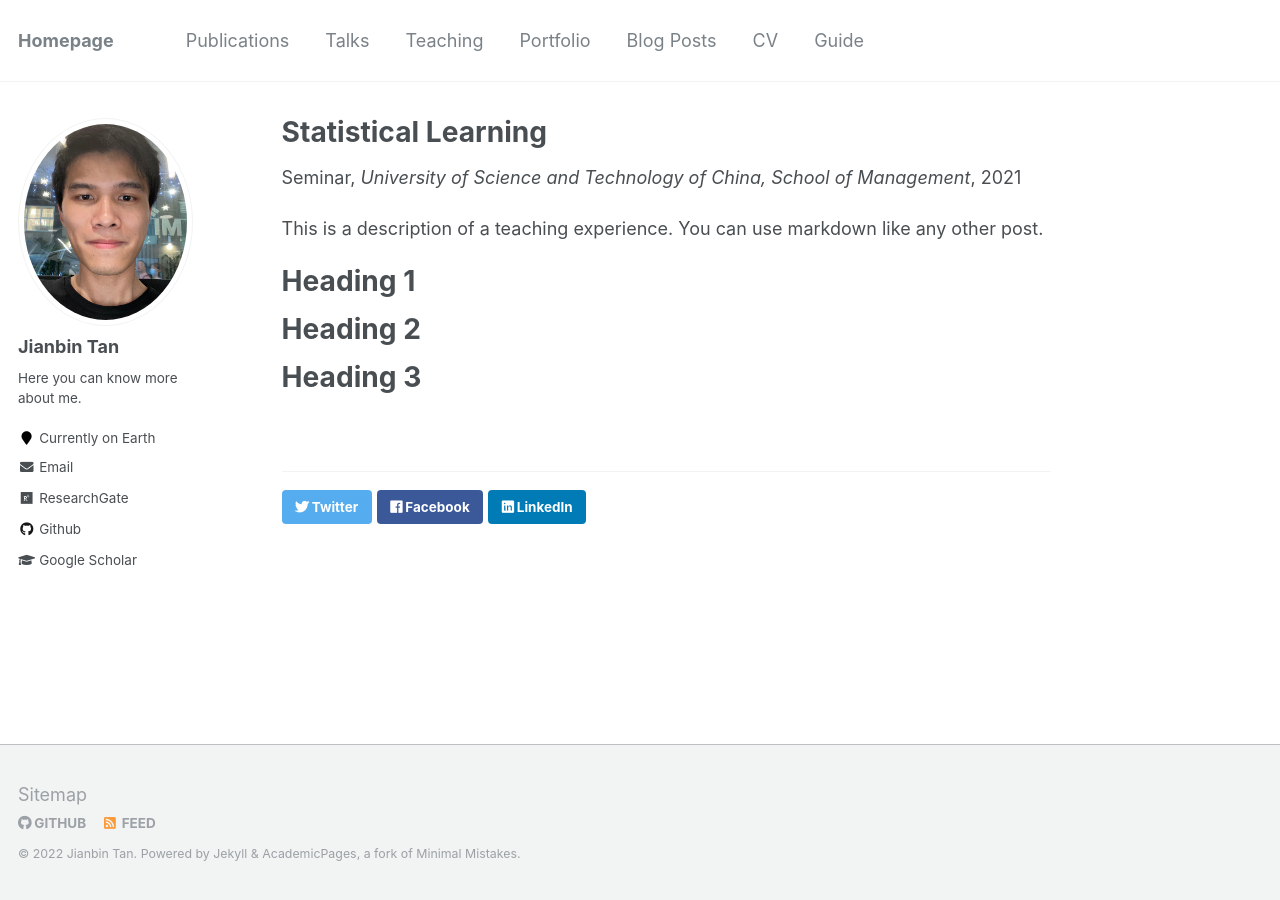
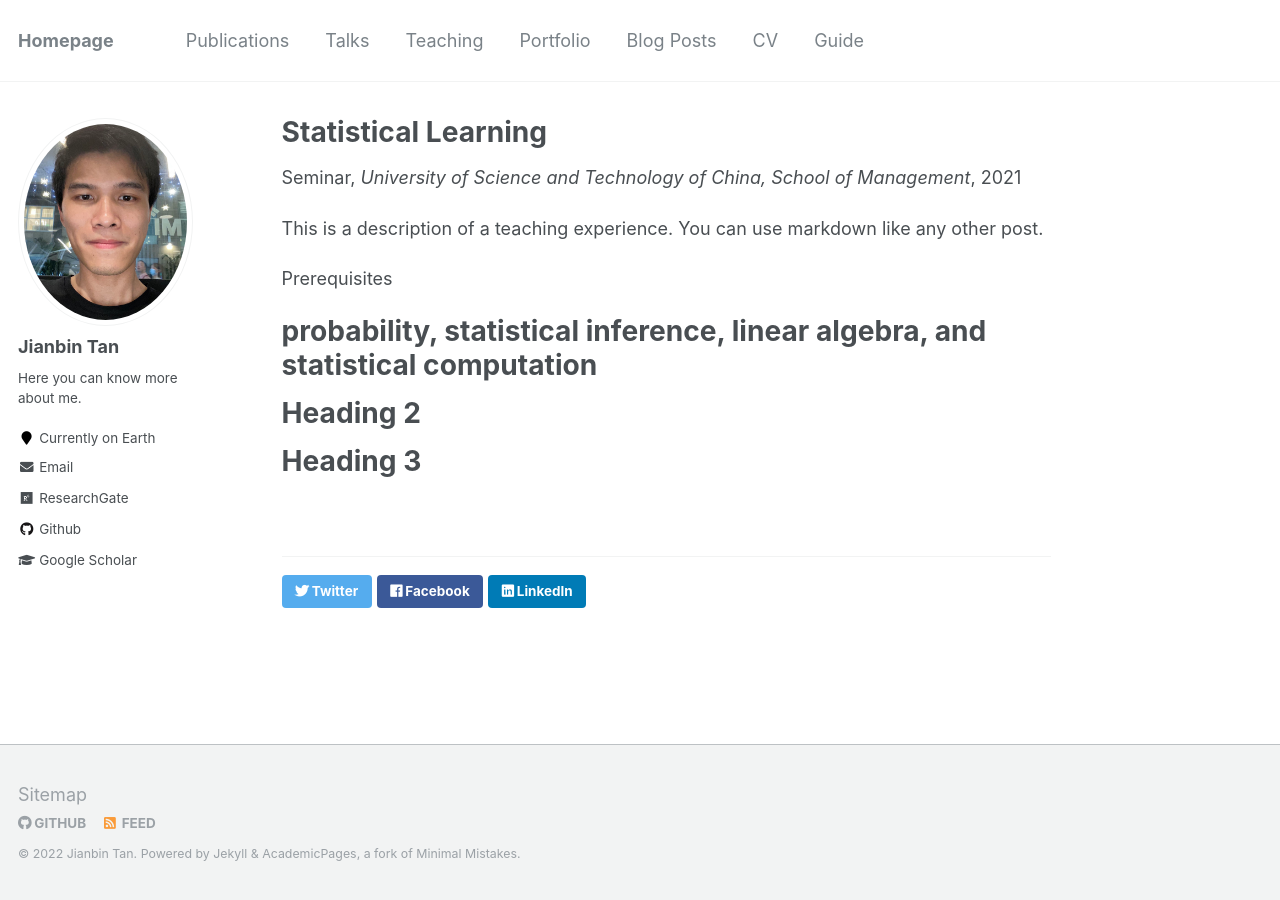
Before and after one commit to Tan-jianbin/Tan-jianbin.github.io, a Jekyll site: the page built from _teaching/2014-spring-teaching-1.md, in a window 1280 px wide. Built offline with Jekyll 4.4.1, drawn with Linux system fonts in a browser that asks for light colours.

Commit message:
Update 2014-spring-teaching-1.md

```diff
--- a/_teaching/2014-spring-teaching-1.md
+++ b/_teaching/2014-spring-teaching-1.md
@@ -10,7 +10,9 @@
 
 This is a description of a teaching experience. You can use markdown like any other post.
 
-Heading 1
+Prerequisites
+
+probability, statistical inference, linear algebra, and statistical computation
 ======
 
 Heading 2
```
